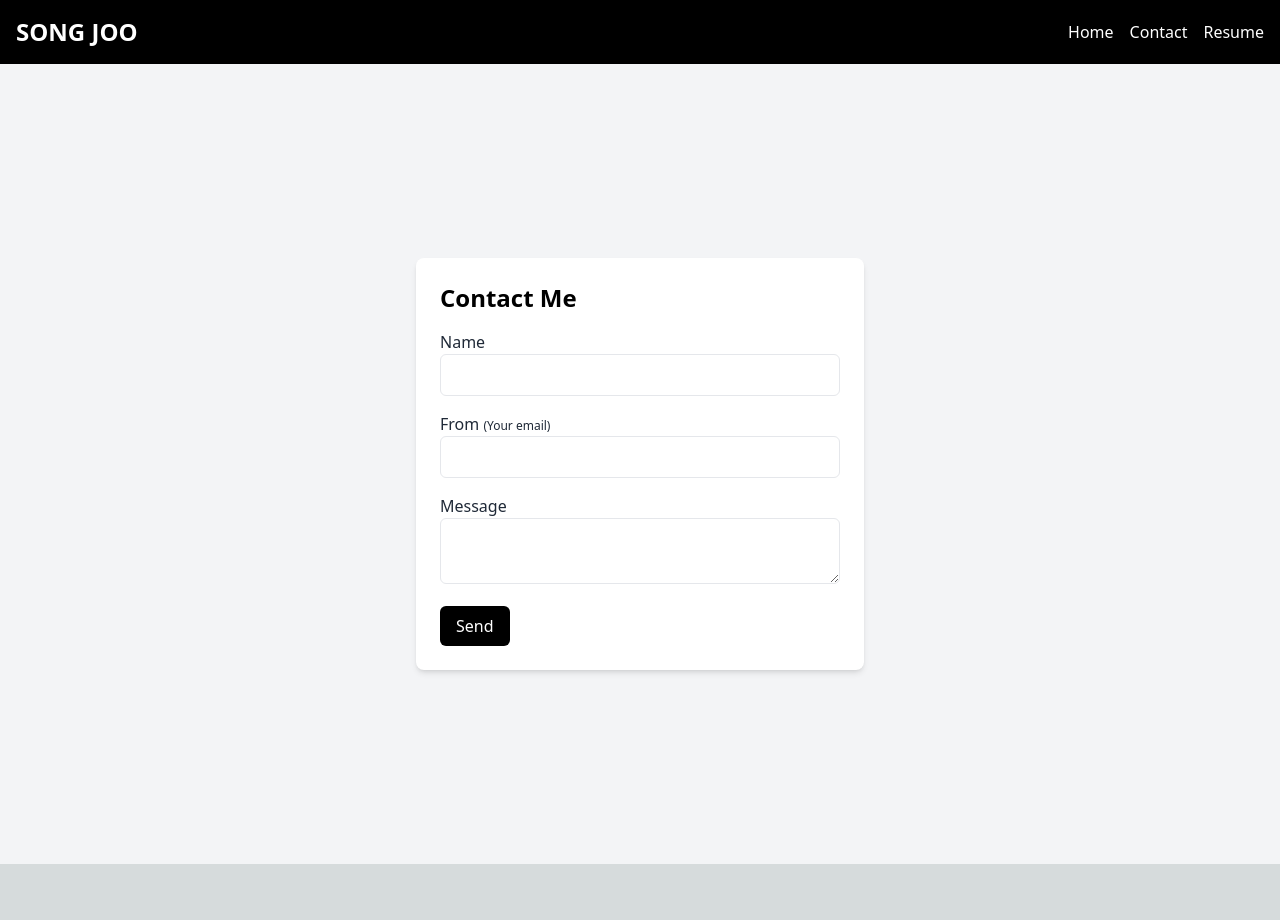
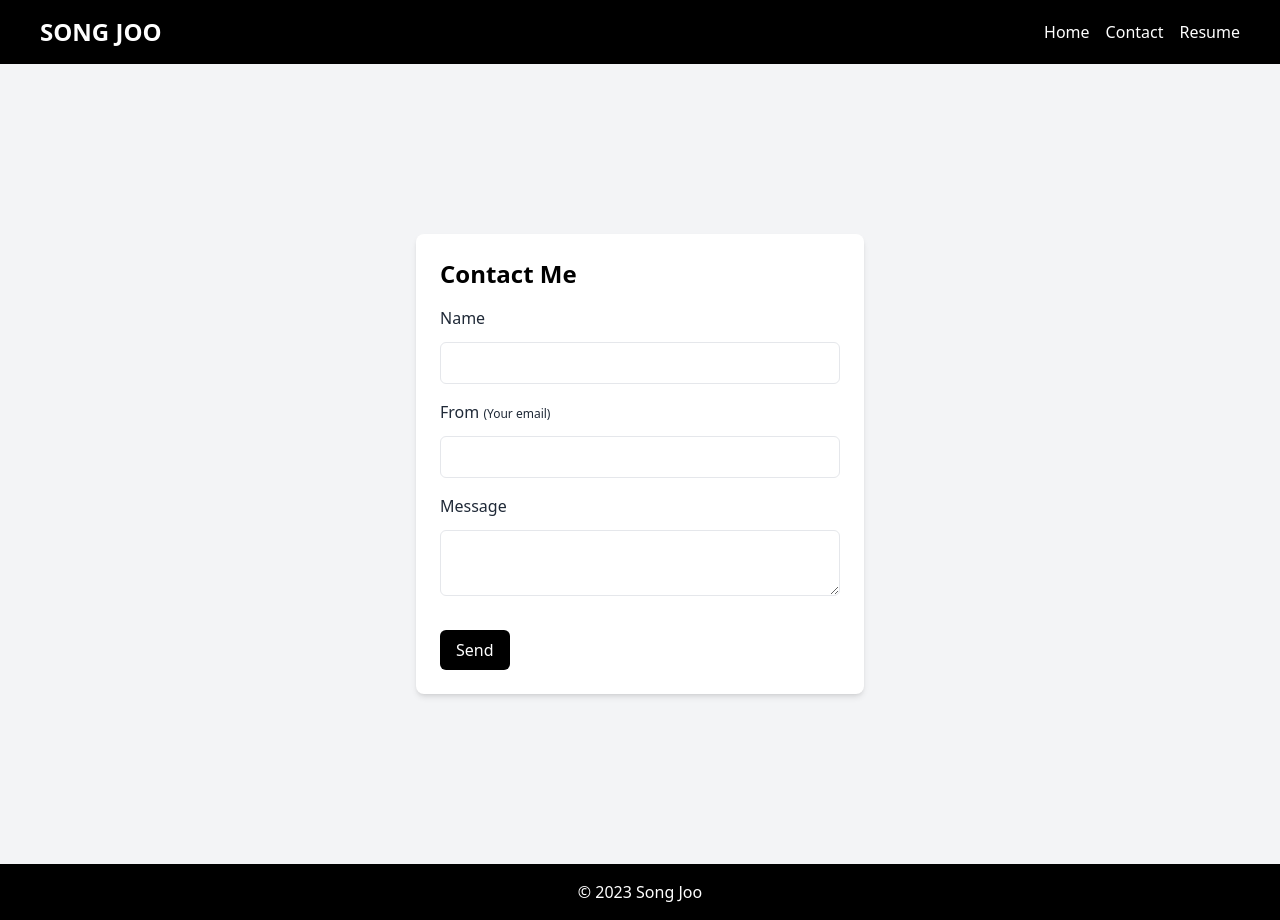
Before and after one commit to SongJoo1993/portfolio-website, a Next.js app: page /contact in a window 1280 px wide. Before the commit the page ends 864 px from the top, so only its background shows below. Built offline with nearby package versions, Linux system fonts and the light colour scheme.

Commit message:
more animation added!

```diff
--- /dev/null
+++ b/components/Footer.js
@@ -0,0 +1,9 @@
+import { motion } from "framer-motion";
+
+export default function MainFooter() {
+    return (
+      <footer className="bg-black text-white p-4 text-center">
+        <p>&copy; {new Date().getFullYear()} Song Joo</p>
+      </footer>
+    );
+  }
--- a/components/Layout.js
+++ b/components/Layout.js
@@ -1,11 +1,13 @@
 import React from 'react';
 import MainNavigation from './MainNav';
+import Footer from './Footer';
 
 function Layout({ children }) {
   return (
     <div>
       <MainNavigation />
       <main>{children}</main>
+      <Footer />
     </div>
   );
 }
--- a/components/MainNav.js
+++ b/components/MainNav.js
@@ -1,26 +1,57 @@
+import { motion } from "framer-motion";
 import Link from 'next/link';
 
 export default function MainNavigation() {
   return (
-  <nav className="bg-black text-white p-4 flex justify-between items-center">
+  <nav className="bg-black text-white p-4 flex justify-between items-center px-10">
     <Link href="/" className="text-2xl font-bold">SONG JOO</Link>
       <ul className="flex space-x-4">
         <li>
             <Link href="/" className="hover:text-gray-300">
-            Home
+              <motion.button
+              whileHover={{
+                scale: 1.2,
+                textShadow: "0px 0px 8px rgb(255,255,255)",
+              }}
+              >
+                Home
+              </motion.button>
             </Link>
         </li>
         <li>
             <Link href="/contact" className="hover:text-gray-300">
-            Contact
+              <motion.button
+              whileHover={{
+                scale: 1.2,
+                textShadow: "0px 0px 8px rgb(255,255,255)",
+              }}
+              >
+                Contact
+              </motion.button>
             </Link>
         </li>
         <li>
             <a href="Song_Joo_Resume.pdf" download>
+              <motion.button
+              whileHover={{
+                scale: 1.2,
+                textShadow: "0px 0px 8px rgb(255,255,255)",
+              }}
+              >
                 Resume
+              </motion.button>
             </a>
         </li>
       </ul>
     </nav>
   );
 }
+
+{/* <motion.button
+  whileHover={{
+    scale: 1.1,
+    textShadow: "0px 0px 8px rgb(255,255,255)",
+    boxShadow: "0px 0px 8px rgb(255,255,255)",
+  }}
+>
+</motion.button> */}
--- a/components/Project.js
+++ b/components/Project.js
@@ -29,8 +29,9 @@ export default function Project ({ name, description, imageSrc, frontendStack, b
             </div>
             )}
             <motion.div
-            className="w-1/3 my-3"
-            whileHover={{ scale: 1.1}}>
+              className="w-1/3 my-3"
+              whileHover={{ scale: 1.1, originX: 0}
+            }>
               <a
                 href={sourceCodeLink}
                 target="_blank"
@@ -41,8 +42,9 @@ export default function Project ({ name, description, imageSrc, frontendStack, b
               </a>
             </motion.div>
             <motion.div
-            className="w-1/3 my-3"
-            whileHover={{ scale: 1.1}}>
+              className="w-1/3 my-3"
+              whileHover={{ scale: 1.1, originX: 0}}
+            >
               <motion.a
                 href={liveDemoLink}
                 target="_blank"
--- a/pages/contact.js
+++ b/pages/contact.js
@@ -1,4 +1,5 @@
 import emailjs from 'emailjs-com';
+import { motion } from "framer-motion"
 import { useRef, useState } from 'react';
 import { useForm } from 'react-hook-form';
 
@@ -32,35 +33,43 @@ const Contact = () => {
 
   return (
     <div className="flex flex-col items-center justify-center min-h-screen bg-gray-100">
-      <div className="w-full max-w-md p-6 bg-white rounded-lg shadow-md">
+      <motion.div
+        initial={{opacity: 0}}
+        animate={{opacity: 1}}
+        transition={{ duration: 0.5 }}
+        className="w-full max-w-md p-6 bg-white rounded-lg shadow-md"
+      >
         <h1 className="text-2xl font-semibold mb-4">Contact Me</h1>
         <form ref={form} onSubmit={handleSubmit(onSubmit)}>
           <div className="mb-4">
-            <label className="block text-gray-800">Name</label>
-            <input
+            <label className="mb-3 block text-gray-800">Name</label>
+            <motion.input
               type="text"
               name="from_name"
+              whileFocus={{ boxShadow: "0px 0px 8px blue" }}
               {...register('from_name', { required: true })}
               className="w-full px-4 py-2 border rounded-md"
             />
             {errors?.from_name && <span className="text-red-600">Name is required</span>}
           </div>
           <div className="mb-4">
-            <label className="block text-gray-800">From <span className='text-xs'>(Your email)</span></label>
-            <input
+            <label className="mb-3 block text-gray-800">From <span className='text-xs'>(Your email)</span></label>
+            <motion.input
               type="email"
               name="email"
+              whileFocus={{ boxShadow: "0px 0px 8px blue" }}
               {...register('email', { required: true })}
               className="w-full px-4 py-2 border rounded-md"
             />
             {errors?.email && <span className="text-red-600">Email is required</span>}
           </div>
           <div className="mb-4">
-            <label className="block text-gray-800">Message</label>
-            <textarea
+            <label className="mb-3 block text-gray-800">Message</label>
+            <motion.textarea
               name="message"
+              whileFocus={{ boxShadow: "0px 0px 8px blue" }}
               {...register('message', { required: true })}
-              className="w-full px-4 py-2 border rounded-md"
+              className="w-full px-4 py-2 mb-3 border rounded-md"
             />
             {errors?.message && <span className="text-red-600">Message is required</span>}
           </div>
@@ -84,7 +93,7 @@ const Contact = () => {
             </button>
           </div>
         )}
-      </div>
+      </motion.div>
     </div>
   );
 };
--- a/pages/index.js
+++ b/pages/index.js
@@ -1,18 +1,12 @@
 import React from 'react';
 import Image from 'next/image';
 import { motion } from "framer-motion"
-import { useSpring, animated } from 'react-spring';
 import { FaGithub, FaLinkedin } from 'react-icons/fa';
 import { IoMdDownload } from 'react-icons/io';
 import projectInfo from '@/data/projectinfo';
 import Project from '@/components/Project';
 
 export default function Home () {
-  const downloadButtonAnimation = useSpring({
-    opacity: 1,
-    from: { opacity: 0.8 },
-  });
-
   return (
     <div className='min-h-screen bg-gray-100'>
       <main className="container mx-auto px-4 py-8 md:py-16 lg:py-20">
@@ -38,7 +32,7 @@ export default function Home () {
             <motion.div
             initial={{x: 100}}
             animate={{x: 0}}
-            transition={{ duration: 0.5 }}
+            transition={{ duration: 0.5, type: 'spring', stiffness:120}}
             >
               <h1
               className="text-2xl md:text-3xl font-semibold mb-4"
@@ -47,7 +41,7 @@ export default function Home () {
               </h1>
               <h3 className="text-2xl md:text-3xl font-semibold mb-4">I&apos;m Song Joo and your future colleague 😊</h3>
               <p className="text-gray-600 leading-relaxed">
-                Fueled by a growth mindset, I thrive on challenges and leverage my proficiency in web development to make impactful contributions as a junior developer!
+                Fueled by a growth mindset, I thrive on challenges and leverage my proficiency in web development to make impactful contributions!
               </p>
             </motion.div>
             <motion.div
@@ -56,30 +50,30 @@ export default function Home () {
             transition={{ duration: 0.5 }}
             className="flex mt-4 md:mt-6">
               <motion.a
-                whileHover={{ scale: 1.2}}
+                whileHover={{ scale: 1.2, originX: 0}}
                 href="https://github.com/SongJoo1993"
                 target="_blank"
                 rel="noopener noreferrer"
                 className="text-gray-600 hover:text-gray-800 mr-4"
               >
-                <FaGithub size={24} />
+                <FaGithub size={30} />
               </motion.a>
               <motion.a
-                whileHover={{ scale: 1.2}}
+                whileHover={{ scale: 1.2, originX: 0}}
                 href="https://www.linkedin.com/in/songjoo/"
                 target="_blank"
                 rel="noopener noreferrer"
                 className="text-gray-600 hover:text-gray-800 mr-4"
               >
-                <FaLinkedin size={24} />
+                <FaLinkedin size={30} />
               </motion.a>
               <motion.a
-                whileHover={{ scale: 1.1}}
+                whileHover={{ scale: 1.2, originX: 0}}
                 href="Song_Joo_Resume.pdf"
                 download
                 className="text-gray-600 hover:text-gray-800"
                 >
-                <IoMdDownload size={24} className="inline-block mr-1" />
+                <IoMdDownload size={30} className="inline-block mr-1" />
                 Download Resume
               </motion.a>
             </motion.div>
@@ -88,9 +82,9 @@ export default function Home () {
         <br /><br />
         {/* Proejct Section */}
         <motion.div
-        initial={{opacity:0.5}}
+        initial={{opacity:0}}
         animate={{opacity:1}}
-        transition={{ duration: 1.5 }}
+        transition={{ duration: 1 }}
         className="flex flex-col items-center justify-center md:mt-6"
         >
           <h2 className="text-2xl md:text-3xl font-semibold mb-8">Projects</h2>
```
